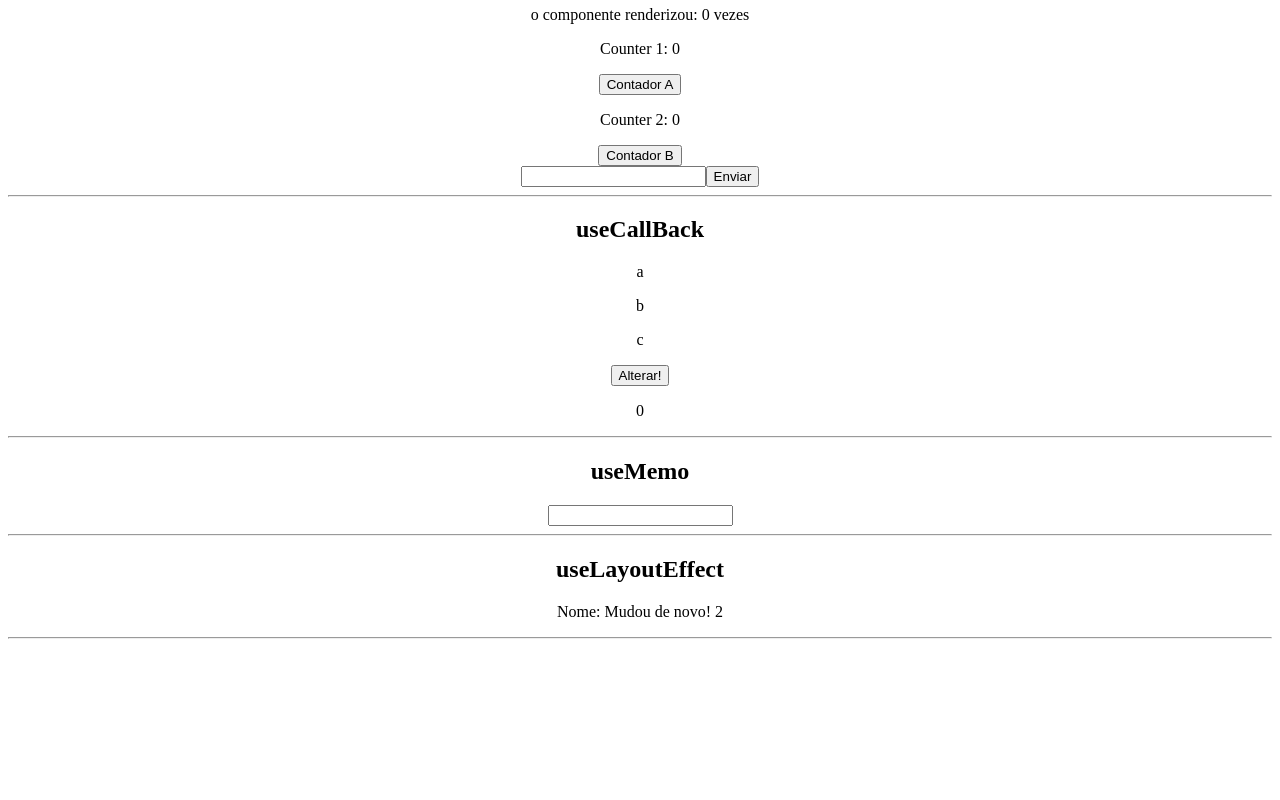
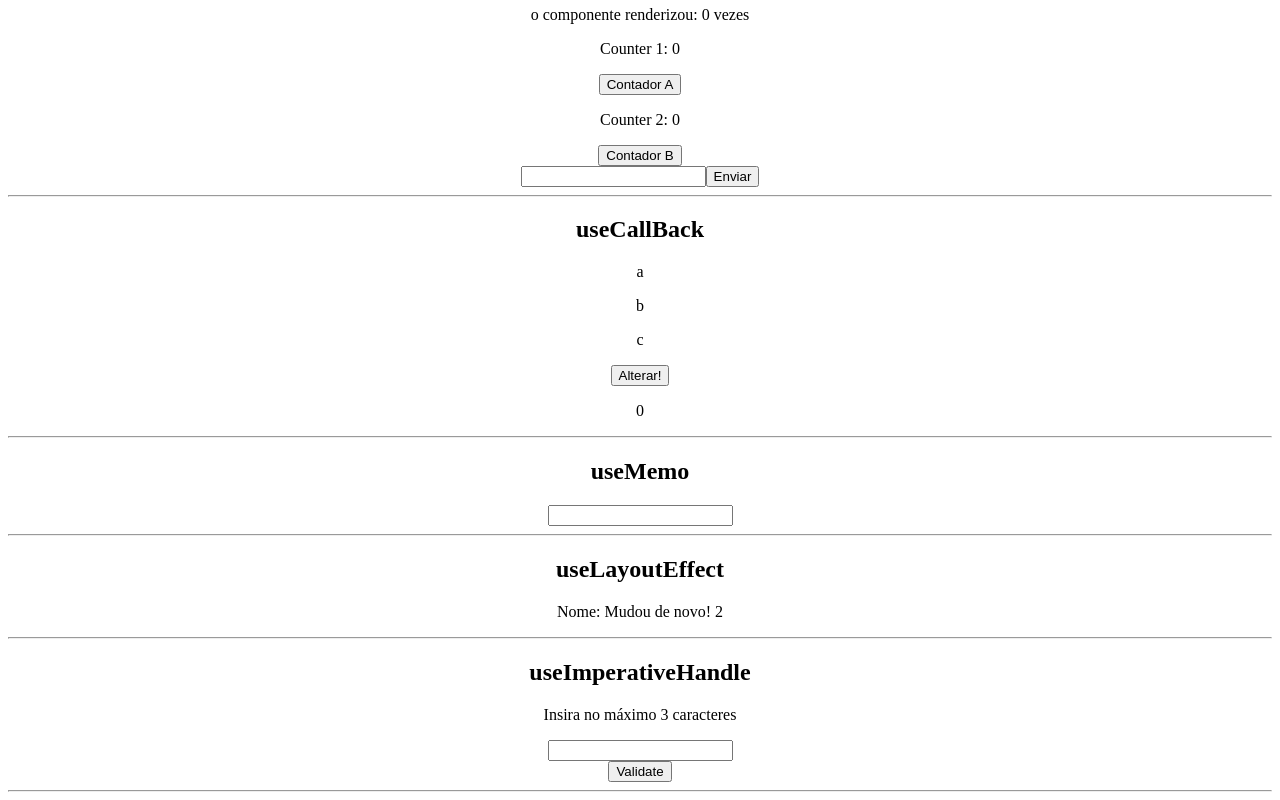
Before and after one commit to Anderson-Rodrigo-Dev/React-do-zero-a-maestria, a React (Create React App) app in the folder React/11_hooks/: page / in a window 1280 px wide. Shown: the part 928-1728 px from the top of the page. Before the commit the page ends 1575 px from the top, so only its background shows below. Built offline with nearby package versions, Linux system fonts and the light colour scheme; the HTML template or start-up script is replaced by a standard one.

Commit message:
useImperativeHandle

```diff
--- /dev/null
+++ b/React/11_hooks/src/components/hooks/HookUseImperativeHandle.js
@@ -0,0 +1,18 @@
+import { useRef } from "react";
+
+import SomeComponent
+ from "./SomeComponent";
+const HookUseImperativeHandle = () => {
+  const inputRef = useRef()
+
+  return (
+    <div>
+      <h2>useImperativeHandle</h2>
+      <SomeComponent ref={inputRef} />
+      <button onClick={() => inputRef.current.validate()}>Validate</button>
+      <hr />
+    </div>
+  );
+};
+
+export default HookUseImperativeHandle;
--- /dev/null
+++ b/React/11_hooks/src/components/hooks/SomeComponent.js
@@ -0,0 +1,24 @@
+import { forwardRef, useRef, useImperativeHandle } from "react";
+
+const SomeComponent = forwardRef((props, ref) => {
+  const localInputRef = useRef();
+
+  useImperativeHandle(ref, () => {
+    return {
+      validate: () => {
+        if (localInputRef.current.value.length > 3) {
+          localInputRef.current.value = "";
+        }
+      },
+    };
+  });
+
+  return (
+    <div>
+      <p>Insira no máximo 3 caracteres</p>
+      <input type="text" ref={localInputRef} />
+    </div>
+  );
+});
+
+export default SomeComponent;
--- a/React/11_hooks/src/pages/Home/index.js
+++ b/React/11_hooks/src/pages/Home/index.js
@@ -9,6 +9,7 @@
 import HookUseCallBack from "../../components/hooks/HookUseCallBack";
 import HookUseMemo from "../../components/hooks/HookUseMemo";
 import HookUseLayoutEffect from "../../components/hooks/HookUseLayoutEffect";
+import HookUseImperativeHandle from "../../components/hooks/HookUseImperativeHandle";
 
 const Home = () => {
   const { contextValue } = useContext(SomeContext);
@@ -24,6 +25,7 @@
       <HookUseCallBack />
       <HookUseMemo />
       <HookUseLayoutEffect />
+      <HookUseImperativeHandle />
     </div>
   );
 };
```
